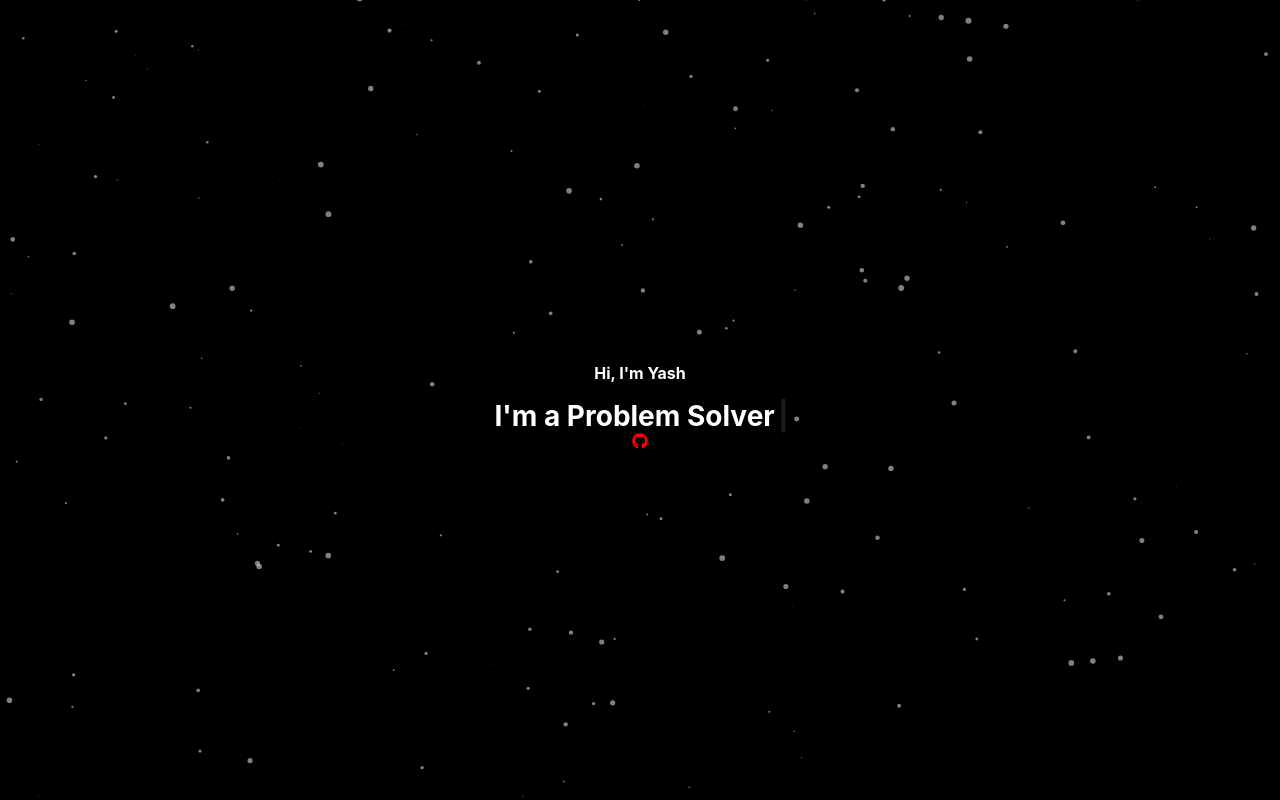
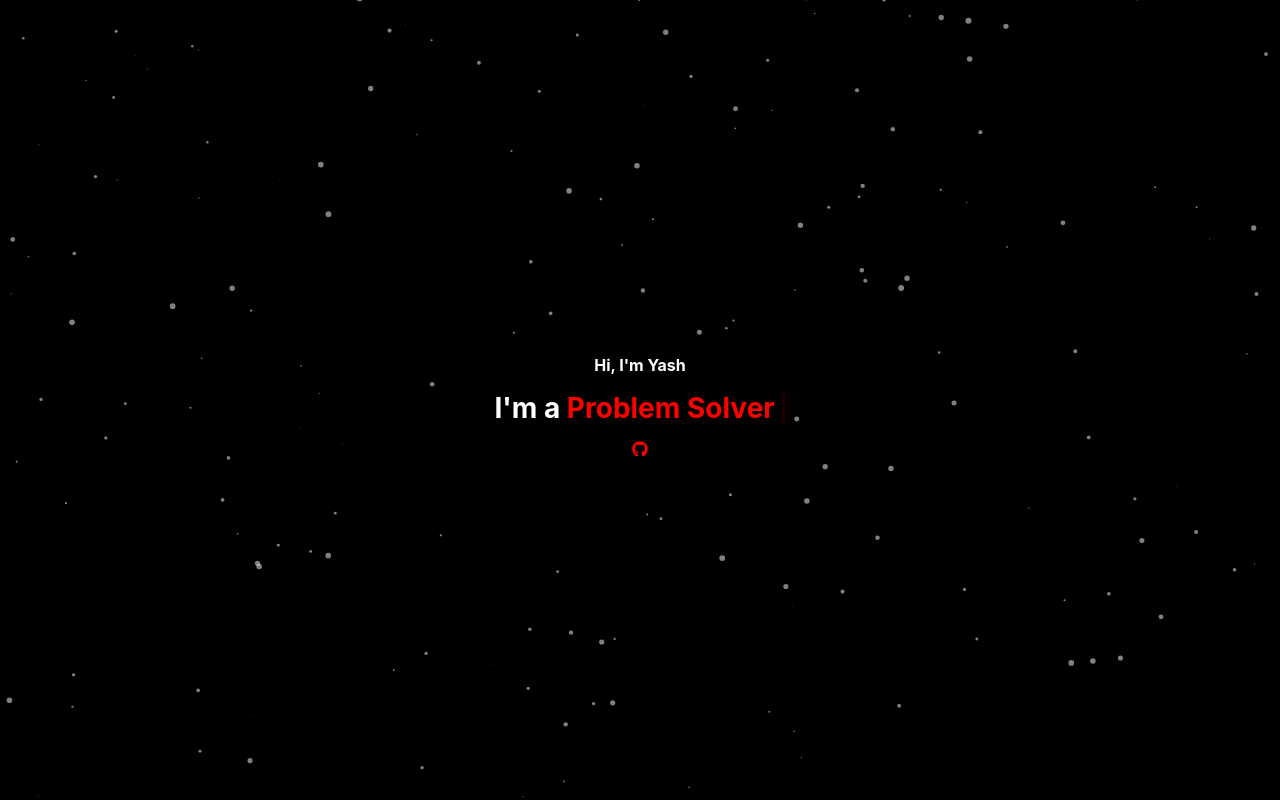
Before and after one commit to yashcpanchal/yash-portfolio, a React (Create React App) app: page / in a window 1280 px wide. Shown: the top 800 px of the page. Built offline with nearby package versions, Linux system fonts and the light colour scheme.

Commit message:
added in links that open in new tabs

```diff
--- a/src/components/Home/Home.css
+++ b/src/components/Home/Home.css
@@ -12,7 +12,7 @@
 }
 
 .typewriter {
-    color: 'red';
+    color: red;
     font-weight: 'bold';
 }
 
@@ -21,5 +21,6 @@
 }
 
 .home a {
+    margin-top: 1rem;
     pointer-events: auto;
 }
--- a/src/components/Home/Home.js
+++ b/src/components/Home/Home.js
@@ -28,7 +28,7 @@
             <section id="home" className="home">
                 <h3>Hi, I'm Yash</h3>
                 <TypewriterText />
-                <a href="https://github.com/"><FaGithub /></a>
+                <a href="https://github.com/" target="_blank" rel="noopener noreferrer"><FaGithub /></a>
             </section>
         </div>
     );
```
